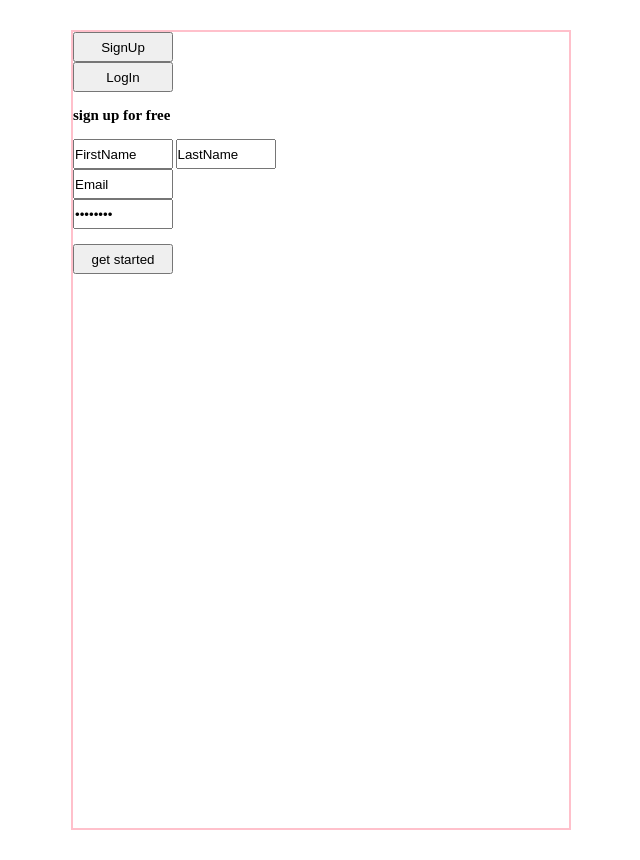
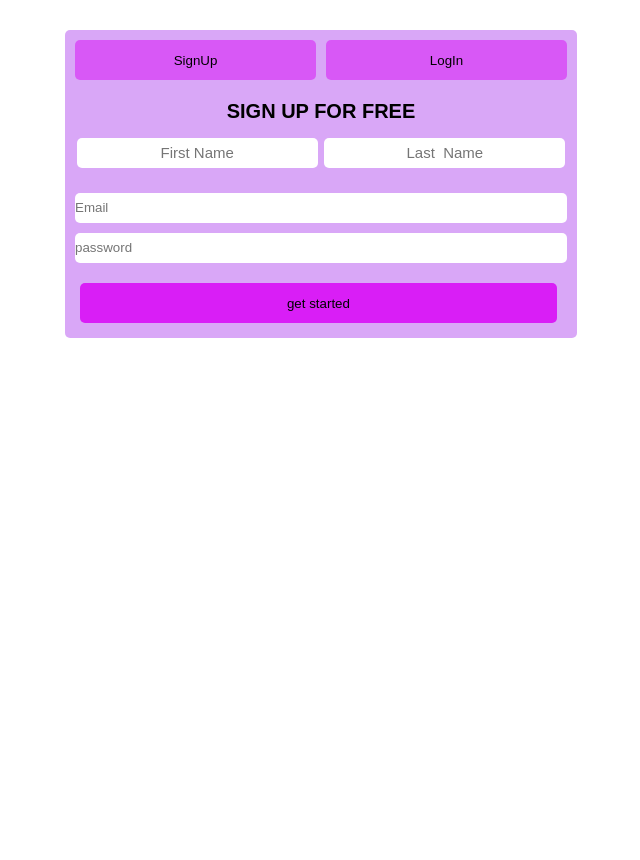
Before and after one commit to DeborahAleaKoch/Forms_1, a plain HTML site: page Forms-Level-3_2/index.html in a window 1280 px wide. Shown: the whole page, without its empty margins (319-959 px from the left). After the commit the page ends 800 px from the top, so only its background shows below. Drawn offline with Linux system fonts and the light colour scheme.

Commit message:
Form Aufgaben 3_1 und 3_2

```diff
--- /dev/null
+++ b/Forms-Level-3_1/assets/css/style.css
@@ -0,0 +1,113 @@
+* {
+  box-sizing: border-box;
+  padding: 0;
+  margin: 0;
+}
+
+html {
+  font-size: 10px;
+  font-family: sans-serif;
+}
+
+form {
+  font-size: 1.5em;
+}
+
+/* # Gestaltung vom header */
+.header {
+  background-color: rgba(60, 168, 207, 0.809);
+  padding: 10px;
+  /* margin-bottom: 20px; */
+  border-top-left-radius: 1em 1em;
+  border-top-right-radius: 1em 1em;
+  display: inline-block;
+  width: 450px;
+}
+
+/* # Formular Grundstruktur */
+form {
+  margin: 5% 30%;
+}
+
+fieldset {
+  background-color: rgb(233, 237, 243);
+  border: none;
+  padding: 20px 10px;
+  width: 30em;
+}
+
+/* # Die einzelnen Boxen für die Eingabefelder */
+section {
+  background-color: rgba(152, 176, 195, 0.4);
+  padding: 1em;
+  margin: 5px 20px 20px 20px;
+  border-radius: 5px;
+}
+
+div {
+  padding: 5px;
+}
+
+/* # Input der Eingabe Felder */
+input {
+  display: inline-block;
+  width: 100%;
+  border: none;
+  box-shadow: 1px 1px 1px 1px rgba(11, 122, 233, 0.18);
+  border-radius: 5px;
+}
+
+h2 {
+  color: rgba(143, 157, 188, 0.93);
+  display: inline-block;
+  margin-left: 15px;
+}
+
+.number {
+  width: 25px;
+  text-align: center;
+  background-color: rgba(60, 168, 207, 0.835);
+  color: rgb(233, 237, 243);
+  border-radius: 20px;
+  margin-left: -20px;
+}
+
+/* # Footer oder Fußzeile mit Sende Button und Checkbox */
+
+.checkboxLayout {
+  display: inline-block;
+  /* width: 20px; */
+  display: flex;
+  justify-content: space-between;
+  /* background-color: antiquewhite; */
+  border: none;
+}
+
+button {
+  padding: 10px 20px;
+  border: none;
+  color: white;
+  background-color: rgba(60, 168, 207, 0.809);
+  border-radius: 5px;
+  font-size: 1.5rem;
+  margin-left: 10px;
+}
+
+.sendBtnCheck {
+  /* border: 2px solid pink; */
+  display: flex;
+  flex-direction: row;
+  align-items: center;
+  justify-content: space-between;
+}
+
+.labelCheck {
+  font-size: 1rem;
+}
+
+#check {
+  width: 10px;
+  margin-right: 5px;
+  box-shadow: none;
+
+}
--- a/Forms-Level-3_2/assets/css/index.css
+++ b/Forms-Level-3_2/assets/css/index.css
@@ -6,30 +6,102 @@
 
 html {
   font-size: 10px;
+  font-family: sans-serif;
 }
 
+
+/*  # Formular */
 form {
   display: flex;
   justify-content: center;
   padding: 30px;
-}
-section {
-  display: flex;
-  justify-content: center;
-  flex-direction: column;
-  /* padding: 20px; */
+
 }
 
 fieldset {
-  border: pink 2px solid;
-  width: 500px;
-  height: 800px;
+  /* border: pink 2px solid; */
+  border: none;
+  background-color: rgba(165, 49, 237, 0.422);
+  width: 40vw;
+  border-radius: 5px;
   display: flex;
   flex-direction: column;
   gap: 15px;
+  padding: 5px;
+}
+/* # Buttons oben */
+
+.btnSizingUp {
+  background-color: rgba(217, 30, 246, 0.571);
+  border: none;
+  border-radius: 5px;
+  display: inline-block;
+  width: 49%;
+  height: 4rem;
+  margin: 5px;
 }
 
-input {
-  width: 100px;
-  height: 30px;
+.btnSection {
+  display: flex;
+  justify-content: space-between;
 }
+
+/* # H1 */
+
+h1 {
+  /* display: inline-block; */
+  text-align: center;
+  font-size: 2rem;
+  text-transform: uppercase;
+
+}
+
+/* # Eingabefelder */
+.nameBox {
+  width: 48%;
+  line-height: 3rem;
+  border-radius: 5px;
+  border: none;
+  margin-bottom: 20px;
+  text-align: center;
+  font-size: 1.5rem;
+}
+
+.nameBoxFlex {
+  display: flex;
+  justify-content: space-evenly;
+}
+
+
+.eingabefeilderUntereinander {
+  display: flex;
+  justify-content: space-evenly;
+}
+
+.emailPasswordBox {
+  width: 98%;
+  border: none;
+  border-radius: 5px;
+  margin: 5px;
+  line-height: 3rem;
+}
+
+/*  #get startet button */
+.btnGetStartedFlex {
+  display: flex;
+  margin-left: 10px;
+}
+
+.getStarted {
+  background-color: rgb(217, 30, 246);
+  border: none;
+  border-radius: 5px;
+  width: 95%;
+  height: 4rem;
+  margin-left: 10px;
+  margin-bottom: 10px;
+}
+.signInBtn:active, .getStartet:active {
+  transform: scale(0.8);
+
+}
--- a/Forms-Level-3_2/index.html
+++ b/Forms-Level-3_2/index.html
@@ -11,30 +11,30 @@
         <fieldset>
 
             <section class="btnSection">
-                <input type="submit" value="SignUp" class="signInBtn">
-                <input type="submit" value="LogIn" class="logIn"><a href="./login.html" id="loginTag"></a></input>
+                <input type="submit" value="SignUp" class="signInBtn btnSizingUp">
+                <input type="submit" value="LogIn" class="logIn btnSizingUp"><a href="./login.html" id="loginTag"></a></input>
             </section>
 
-            <section>
+            <section class="h1Sizing">
                 <h1>sign up for free</h1>
             </section>
 
-            <section>
-                <div>
-                    <input type="text" name="firstName" value="FirstName" placeholder="First Name" required class="firstNameBox">
+            <section class="eingabefelderUntereinander">
+                <div class="nameBoxFlex">
+                    <input type="text" name="firstName" value="" placeholder="First Name" required class="nameBox">
 
-                    <input type="text" name="LastName" value="LastName" placeholder="Last  Name" required class="lastNameBox">
+                    <input type="text" name="LastName" value="" placeholder="Last  Name" required class="nameBox">
                 </div>
 
                 <div>
-                    <input type="email" name="Email" value="Email" placeholder="Email" class="emailPasswordBox">
+                    <input type="email" name="Email" value="" placeholder="Email" class="emailPasswordBox">
                 </div>
                 <div>
-                    <input type="password" name="password" id="" value="password" placeholder="password" class="emailPasswordBox">
+                    <input type="password" name="password" id="" value="" placeholder="password" class="emailPasswordBox">
                 </div>
             </section>
 
-            <section>
+            <section class="btnGetStatedFlex">
                 <input type="submit" name="Get Started" value="get started" class="getStarted">
             </section>
 
```
Also changed, not shown: Forms-Level-3_1/index.html (added, +59 -0 lines), Forms-Level-3_2/login.html (+27 -1 lines).
